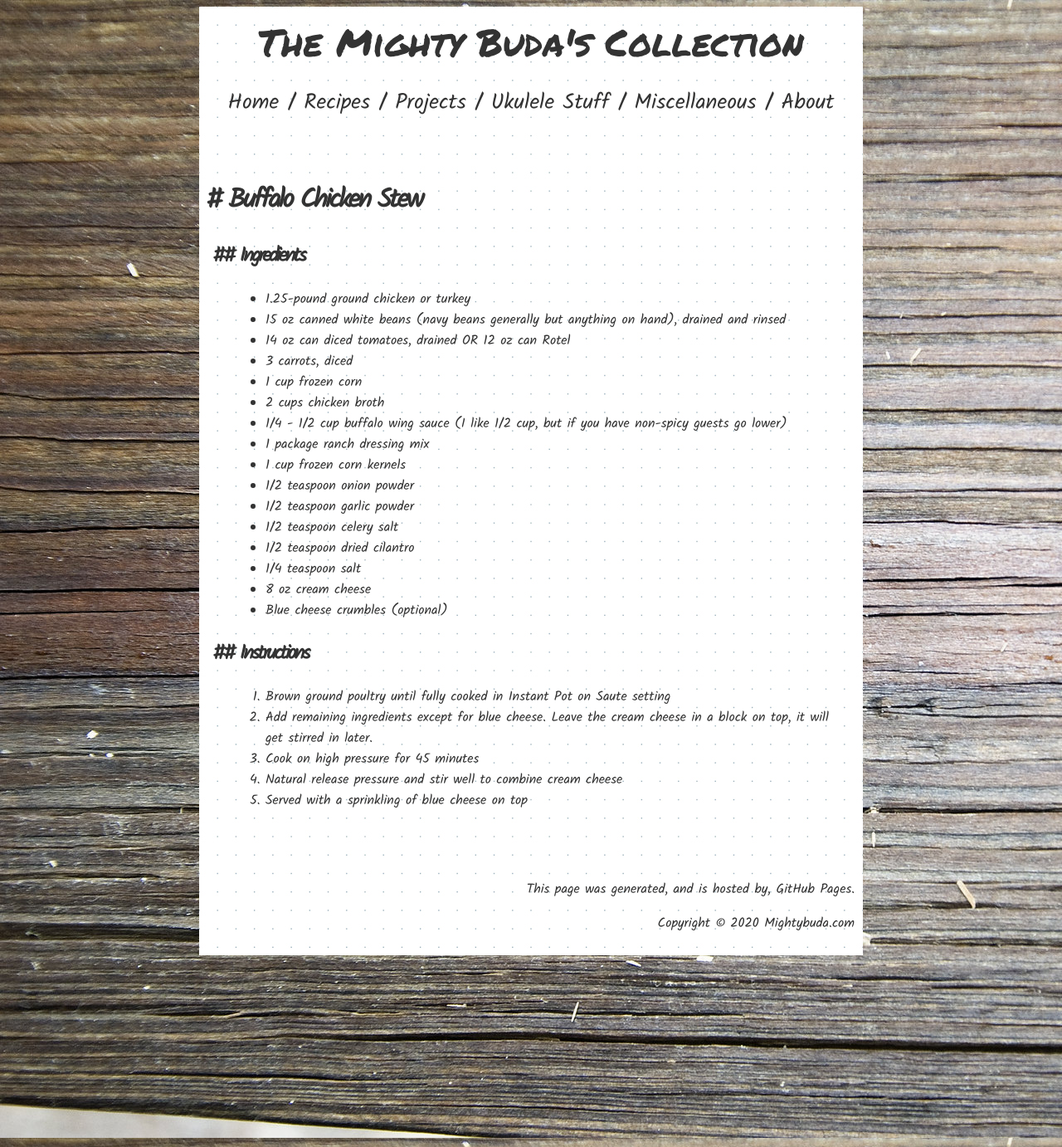
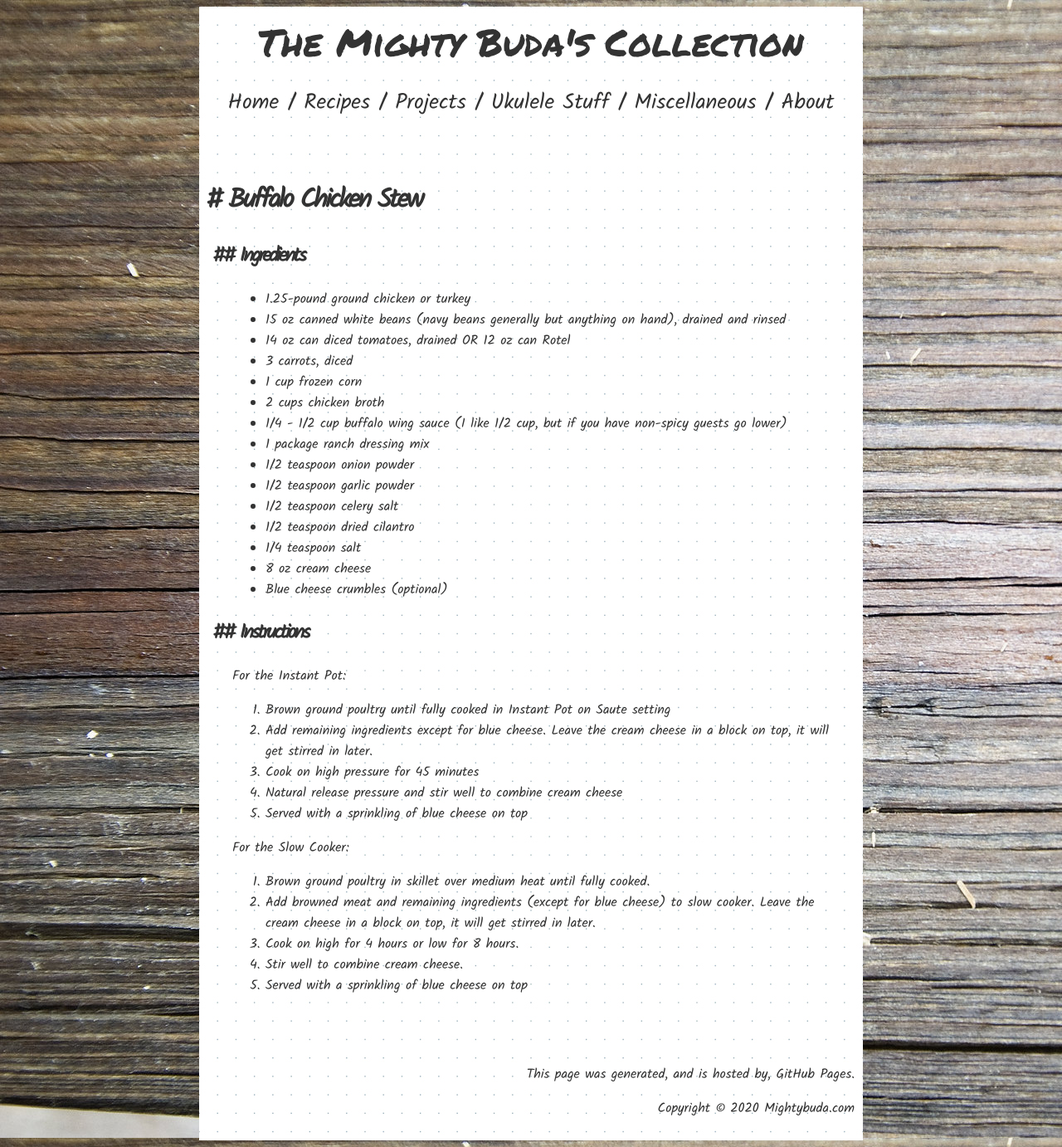
Before and after one commit to thebuda/thebuda.github.io, a Jekyll site: the page built from _recipes/Buffalo_Chicken_Stew.md, in a window 1280 px wide. Shown: the whole page at 83% size. Built offline with Jekyll 4.4.1, drawn with Linux system fonts in a browser that asks for light colours; comment, search, counter and statistics services are not loaded.

Commit message:
Update Buffalo_Chicken_Stew.md

```diff
--- a/_recipes/Buffalo_Chicken_Stew.md
+++ b/_recipes/Buffalo_Chicken_Stew.md
@@ -17,7 +17,6 @@ low_carb: yes
 - 2 cups chicken broth
 - 1/4 - 1/2 cup buffalo wing sauce (I like 1/2 cup, but if you have non-spicy guests go lower)
 - 1 package ranch dressing mix
-- 1 cup frozen corn kernels
 - 1/2 teaspoon onion powder
 - 1/2 teaspoon garlic powder
 - 1/2 teaspoon celery salt
@@ -28,8 +27,18 @@ low_carb: yes
 
 ## Instructions
 
+For the Instant Pot:
+
 1. Brown ground poultry until fully cooked in Instant Pot on Saute setting
 2. Add remaining ingredients except for blue cheese. Leave the cream cheese in a block on top, it will get stirred in later.
 3. Cook on high pressure for 45 minutes
 4. Natural release pressure and stir well to combine cream cheese
 5. Served with a sprinkling of blue cheese on top
+
+For the Slow Cooker:
+
+1. Brown ground poultry in skillet over medium heat until fully cooked.
+2. Add browned meat and remaining ingredients (except for blue cheese) to slow cooker. Leave the cream cheese in a block on top, it will get stirred in later.
+3. Cook on high for 4 hours or low for 8 hours.
+4. Stir well to combine cream cheese.
+5. Served with a sprinkling of blue cheese on top
```
